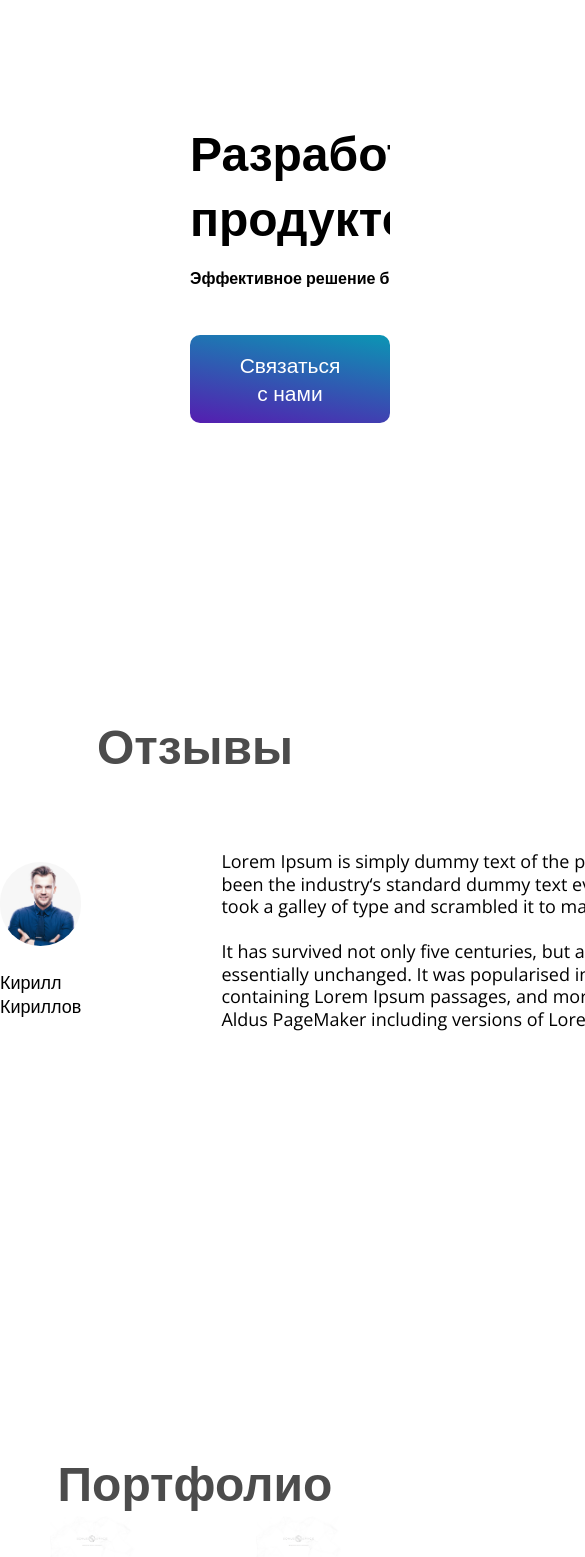
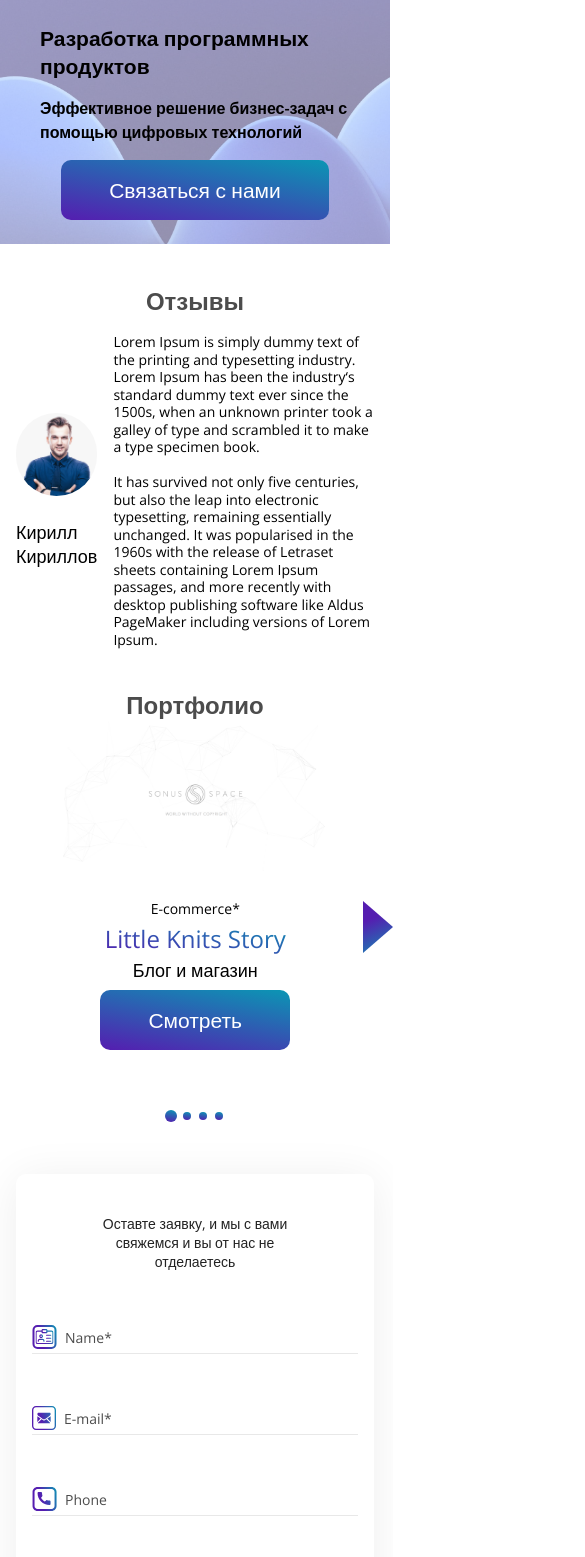
Before and after one commit to Softocean/softocean_landing, a Next.js app: page / in a window 390 px wide. Shown: the top 1557 px of the page, 585 px wide, since content can reach past the window. Built offline with nearby package versions, Linux system fonts and the light colour scheme.

Commit message:
fix/main_page

```diff
--- a/src/app/page.tsx
+++ b/src/app/page.tsx
@@ -1,5 +1,6 @@
 import Feedback from '@/components/feedback';
-import { HeaderSectionLayout, SlideProps, Slider, SmallForm } from '@/components/main-page';
+import { HeaderSectionLayout, SlideProps, SmallForm } from '@/components/main-page';
+import CustomSwiper from '@/components/main-page/slider';
 
 export default function Home() {
   const slides: Array<SlideProps> = [
@@ -34,15 +35,15 @@ export default function Home() {
         title="Разработка программных продуктов"
         subText="Эффективное решение бизнес-задач с помощью цифровых технологий"
       />
-      <section className="mt-[100px]">
-        <p className="text-center text-xl font-bold text-lightdark">Отзывы</p>
+      <section className="mt-10 md:mt-[100px]">
+        <p className="text-center text-base-24 lg:text-xl font-bold text-lightdark">Отзывы</p>
         <Feedback />
       </section>
-      <section className="mt-[380px]">
-        <p className="text-center text-xl font-bold text-lightdark">Портфолио</p>
-        <Slider slides={slides} />
+      <section className="px-4 mt-10 md:mt-[380px]">
+        <p className="text-center text-base-24 lg:text-xl font-bold text-lightdark">Портфолио</p>
+        <CustomSwiper slides={slides} />
       </section>
-      <section className="mb-[100px] mt-[150px]">
+      <section className="mb-[100px] mt-10 md:mt-[150px] px-4 sm:px-0">
         <SmallForm />
       </section>
     </main>
--- a/src/components/feedback/index.tsx
+++ b/src/components/feedback/index.tsx
@@ -5,7 +5,7 @@ import Avatar from '@/components/avatar';
 
 function Feedback() {
   return (
-    <div className="mx-auto mt-[32px] flex w-fit flex-row items-center gap-[140px]">
+    <div className="px-4 mx-auto mt-4 lg:mt-[32px] flex w-fit flex-row items-center  gap-4 lg:gap-[140px]">
       <Avatar
         type="temp"
         name="Кирилл Кириллов"
@@ -13,13 +13,13 @@ function Feedback() {
         blur
         blurDataURL={lowqualityTempCHEL.src}
       />
-      <div className="py-10">
-        <p className="w-[784px] text-base leading-[125%]">
+      <div className="lg:py-10">
+        <p className="w-fit lg:w-[784px] text-sm lg:text-base leading-[125%]">
           Lorem Ipsum is simply dummy text of the printing and typesetting industry. Lorem Ipsum has
           been the industry&lsquo;s standard dummy text ever since the 1500s, when an unknown
           printer took a galley of type and scrambled it to make a type specimen book.
-          <br />
-          <br /> It has survived not only five centuries, but also the leap into electronic
+          <br/>
+          <br/> It has survived not only five centuries, but also the leap into electronic
           typesetting, remaining essentially unchanged. It was popularised in the 1960s with the
           release of Letraset sheets containing Lorem Ipsum passages, and more recently with desktop
           publishing software like Aldus PageMaker including versions of Lorem Ipsum.
--- a/src/components/main-page/header-section-layout/index.tsx
+++ b/src/components/main-page/header-section-layout/index.tsx
@@ -1,6 +1,6 @@
 'use client';
 
-import React from 'react';
+import { useEffect, useRef } from 'react';
 import Image from 'next/image';
 import layoutImageLow from '@/../assets/low-quality/main-page/main-layout-low.jpg';
 import layoutImage from '@/../assets/main-page/main-layout.jpg';
@@ -12,22 +12,21 @@ interface HeaderSectionLayoutProps {
 }
 
 const thresholds: number[] = [];
-for (let i = 0; (i += 0.05), i <= 1; ) {
+for (let i = 0; (i += 0.05), i <= 1;) {
   thresholds.push(i);
 }
 
 function HeaderSectionLayout({ title, subText }: HeaderSectionLayoutProps) {
-  const imageLayoutRef = React.useRef<HTMLDivElement>(null);
-  const sectionRef = React.useRef<HTMLDivElement>(null);
+  const imageLayoutRef = useRef<HTMLDivElement>(null);
+  const sectionRef = useRef<HTMLDivElement>(null);
 
   const scrollCallback = () => {
     if (imageLayoutRef.current) {
-      const translateValute = scrollY >= 525 ? 500 / 2 : scrollY / 2;
-      imageLayoutRef.current.style.transform = `translate(0, -${translateValute}px)`;
+      imageLayoutRef.current.style.transform = `translate(0, -${scrollY}px)`;
     }
   };
 
-  React.useEffect(() => {
+  useEffect(() => {
     let observer: IntersectionObserver;
     if (sectionRef.current) {
       observer = new IntersectionObserver(scrollCallback, {
@@ -38,22 +37,24 @@ function HeaderSectionLayout({ title, subText }: HeaderSectionLayoutProps) {
   }, [sectionRef.current]);
 
   return (
-    <section ref={sectionRef} className="relative h-[613px] overflow-hidden">
-      <div className="relative z-[2] ml-[190px] mt-[120px] flex flex-col gap-[45px]">
+    <section ref={sectionRef} className="relative sm:h-auto overflow-hidden">
+      <div
+        className="px-4 relative z-[2] m-6 md:ml-[190px] md:mt-[120px] md:mb-32 flex flex-col items-center md:items-baseline gap-4 md:gap-[45px]">
         <div className="flex flex-col">
-          <p className="w-[627px] text-xl font-bold">{title}</p>
-          <p className="mt-4 w-[716px] font-semibold">{subText}</p>
+          <p className="max-w-xs lg:w-[627px] text-base-21 lg:text-xl font-bold">{title}</p>
+          <p className="mt-4 max-w-sm md:max-w-md font-semibold">{subText}</p>
         </div>
-        <Button type="button" text="Связаться с нами" />
+        <Button type="button" text="Связаться с нами"/>
       </div>
       <div
         ref={imageLayoutRef}
-        className="absolute top-[-290px] z-[1] transition-all duration-[250ms] ease-linear">
+        className="absolute top-[-200px] md:top-0 z-[1] transition-all duration-[250ms] ease-linear">
         <Image
           src={layoutImage}
           placeholder="blur"
           blurDataURL={layoutImageLow.src}
           alt="bubbles"
+          className='object-cover h-screen w-auto'
         />
       </div>
       <div className="clear-[float] absolute top-[-20%] z-[1] h-[120%] w-[100%] bg-white/50"></div>
--- a/src/components/main-page/slider/index.tsx
+++ b/src/components/main-page/slider/index.tsx
@@ -1,7 +1,7 @@
 // @ts-nocheck
 'use client';
 
-import React from 'react';
+import { useEffect, useRef } from 'react';
 import { register } from 'swiper/element/bundle';
 import SwiperArrowSvg from '@/../assets/icons/swiper-arrow.svg';
 import { Slide, SlideProps } from './slide';
@@ -12,9 +12,10 @@ interface SwiperProps {
 
 register();
 
-function Swiper({ slides }: SwiperProps) {
-  const swiperElRef = React.useRef(null);
-  React.useEffect(() => {
+function CustomSwiper({ slides }: SwiperProps) {
+  const swiperElRef = useRef(null);
+
+  useEffect(() => {
     const swiperEl = swiperElRef.current;
     const params = {
       injectStyles: [
@@ -35,23 +36,51 @@ function Swiper({ slides }: SwiperProps) {
           }
         `,
       ],
+      breakpoints: {
+        0: {
+          slidesPerView: 1,
+        },
+        1024: {
+          slidesPerView: 2,
+          spaceBetween: 125,
+        },
+      },
+      watchOverflow: true,
+      pagination: {
+        clickable: true,
+      },
+      on: {
+        slideChange: () => {
+          const swiper = swiperEl.swiper;
+          const prevButton = document.querySelector('.left');
+          if (swiper?.isBeginning) {
+            prevButton.style.visibility = 'hidden';
+          } else {
+            prevButton.style.visibility = 'initial';
+          }
+          const nextButton = document.querySelector('.right');
+          if (swiper?.isEnd) {
+            nextButton.style.visibility = 'hidden';
+          } else {
+            nextButton.style.visibility = 'initial';
+          }
+        },
+      },
     };
 
     Object.assign(swiperEl, params);
     swiperEl.initialize();
   }, []);
+
   return (
-    <div className="flex flex-row justify-center gap-6">
-      <button className="rotate-180" onClick={() => swiperElRef.current.swiper.slidePrev()}>
+    <div className="relative flex flex-row justify-center gap-6">
+      <button
+        className="rotate-180 invisible left"
+        onClick={() => swiperElRef.current.swiper.slidePrev()}>
         <SwiperArrowSvg />
       </button>
       <div className="w-[75%]">
-        <swiper-container
-          ref={swiperElRef}
-          slides-per-view="2"
-          pagination="true"
-          init="false"
-          space-between="120">
+        <swiper-container ref={swiperElRef} pagination="true" init="false">
           {slides.map((slide, i) => (
             <swiper-slide key={`slide-${i}`}>
               <Slide {...slide} />
@@ -60,11 +89,11 @@ function Swiper({ slides }: SwiperProps) {
         </swiper-container>
       </div>
 
-      <button onClick={() => swiperElRef.current.swiper.slideNext()}>
+      <button className="right" onClick={() => swiperElRef.current.swiper.slideNext()}>
         <SwiperArrowSvg />
       </button>
     </div>
   );
 }
 
-export default Swiper;
+export default CustomSwiper;
--- a/src/components/main-page/slider/slide/slide.tsx
+++ b/src/components/main-page/slider/slide/slide.tsx
@@ -30,11 +30,12 @@ function PortfolioSlide({
         alt={`softocean portfolio ${title} ${typeOfProject}`}
         placeholder={blur ? 'blur' : 'empty'}
         blurDataURL={blur ? blurDataURL : undefined}
+        priority={true}
       />
-      <div className="flex flex-row items-center justify-between">
-        <div className="flex max-w-xs flex-col">
+      <div className="flex flex-col gap-2 lg:flex-row items-center justify-between">
+        <div className="flex max-w-xs flex-col gap-1 items-center lg:items-start">
           <p className="text-sm">{`${typeOfProject}*`}</p>
-          <p className="bg-gradient-main from-deep-sky-blue to-rebecca-purple bg-clip-text text-lg text-transparent">
+          <p className="bg-gradient-main from-deep-sky-blue to-rebecca-purple bg-clip-text text-base-24 md:text-lg text-transparent">
             {title}
           </p>
           <p className="text-base leading-[125%]">{subText}</p>
--- a/src/components/main-page/small-form/index.tsx
+++ b/src/components/main-page/small-form/index.tsx
@@ -1,6 +1,6 @@
 'use client';
 import React from 'react';
-import { useForm, SubmitHandler, Controller } from 'react-hook-form';
+import { Controller, SubmitHandler, useForm } from 'react-hook-form';
 import { zodResolver } from '@hookform/resolvers/zod';
 import Link from 'next/link';
 import MailIcon from '@/../assets/icons/email.svg';
@@ -33,11 +33,11 @@ function SmallForm() {
     <form
       onSubmit={handleSubmit(onSubmit)}
       action="submit"
-      className="mx-auto flex min-h-[387px] w-[59%] flex-col items-center rounded-[10px] pb-6 pt-10 shadow-[0_4px_45px_0_rgba(0,0,0,0.07)]">
-      <p className="w-[380px] text-center text-lg text-dark-as-night">
+      className="px-4 mx-auto flex min-h-[387px] sm:w-[59%] flex-col items-center rounded-[10px] pb-6 pt-10 shadow-[0_4px_45px_0_rgba(0,0,0,0.07)]">
+      <p className="w-[200px] lg:w-[380px] text-center text-sm md:text-base-24 lg:text-lg text-dark-as-night">
         Оставте заявку, и мы с вами свяжемся и вы от нас не отделаетесь
       </p>
-      <div className="mt-10 flex flex-row gap-8">
+      <div className="w-full lg:w-fit mt-10 flex flex-col lg:flex-row gap-8">
         <div>
           <Controller
             control={control}
@@ -46,7 +46,7 @@ function SmallForm() {
               <SmallFormInput
                 error={errors.name}
                 helperText={errors.name?.message}
-                icon={<PersonIcon />}
+                icon={<PersonIcon/>}
                 {...field}
                 id="name"
                 placeholder="Name*"
@@ -62,7 +62,7 @@ function SmallForm() {
               <SmallFormInput
                 error={errors.email}
                 helperText={errors.email?.message}
-                icon={<MailIcon />}
+                icon={<MailIcon/>}
                 {...field}
                 id="email"
                 placeholder="E-mail*"
@@ -78,7 +78,7 @@ function SmallForm() {
               <SmallFormInput
                 error={errors.phone}
                 helperText={errors.phone?.message}
-                icon={<PhoneIcon />}
+                icon={<PhoneIcon/>}
                 {...field}
                 name="phone"
                 id="phone"
@@ -96,7 +96,7 @@ function SmallForm() {
           Политикой конфиденциальности
         </Link>
       </p>
-      <Button className="mt-10" type="submit" text="Отправить" />
+      <Button className="mt-10" type="submit" text="Отправить"/>
     </form>
   );
 }
--- a/src/components/main-page/small-form/input/index.tsx
+++ b/src/components/main-page/small-form/input/index.tsx
@@ -30,7 +30,7 @@ const SmallFormInput = React.forwardRef<HTMLInputElement, InputProps>(
             ref={ref}
             type="text"
             className={clsx(
-              'peer block appearance-none border-b-[1px]  py-[6px] focus:border-lightdark focus:outline-none',
+              'w-full peer block appearance-none border-b-[1px]  py-[6px] focus:border-lightdark focus:outline-none',
               { 'border-border-gray': !error },
               { 'border-error-color': !!error }
             )}
```
Also changed, not shown: 1 other file (tests, documents, lock files or other folders).
